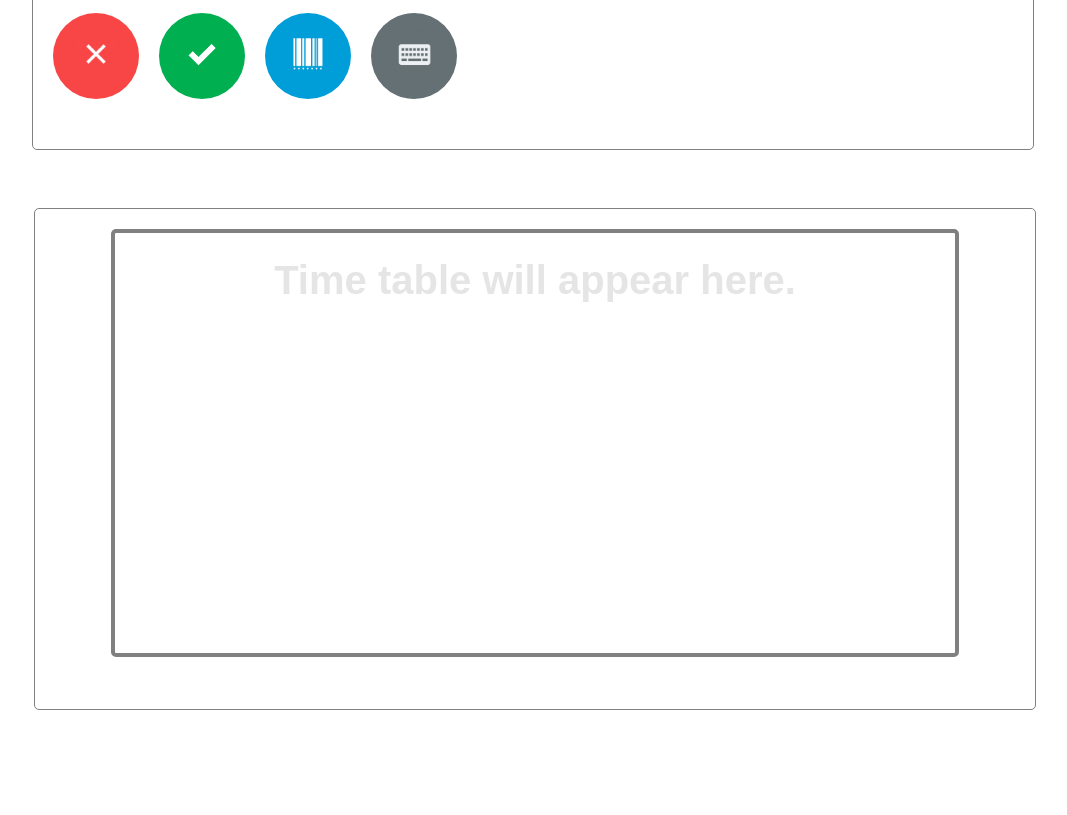
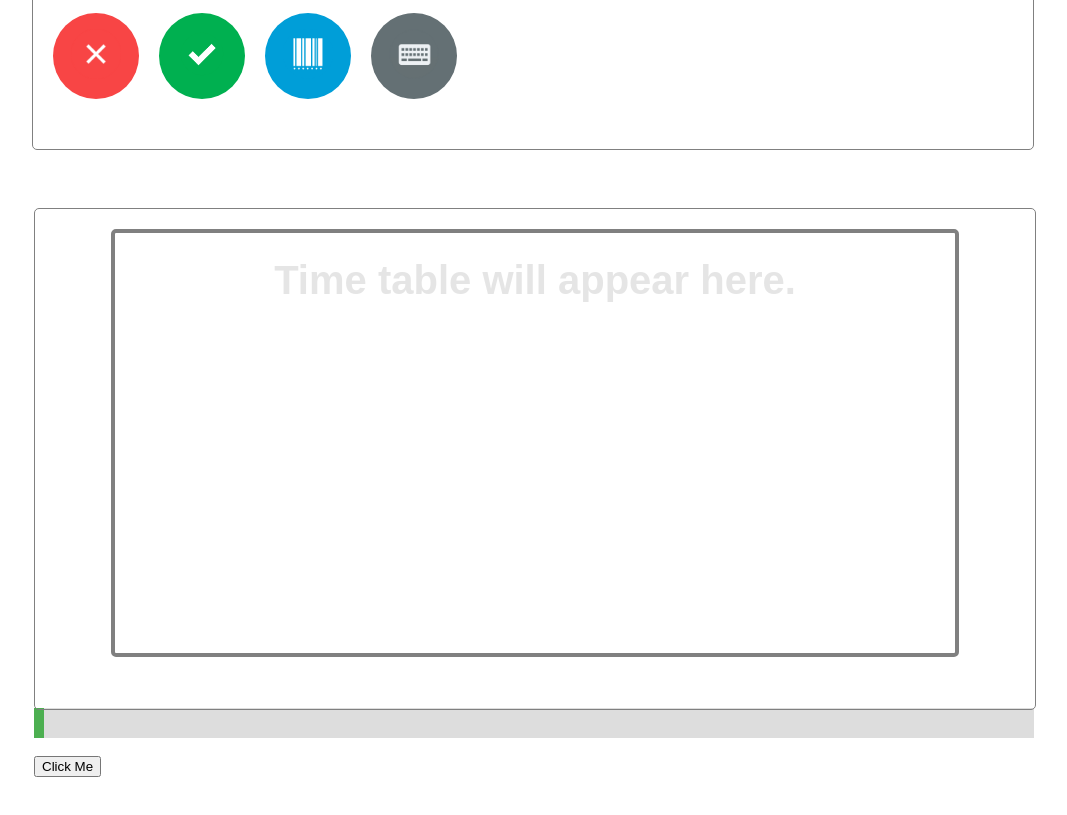
Before and after one commit to SamuelPrice308401/Group-Project, a plain HTML site: page index.html in a window 1280 px wide. Shown: the part 504-1319 px from the top of the page, without its empty margins (106-1173 px from the left). Before the commit the page ends 1214 px from the top, so only its background shows below. Drawn offline with nearby package versions, Linux system fonts and the light colour scheme.

Commit message:
Update index.html

```diff
--- a/index.html
+++ b/index.html
@@ -5,7 +5,35 @@
     <title>Student I.D. Barcode Scanner</title>
     <link rel="stylesheet" type="text/css" href="style.css">
 
+	  <script>
+		function move() {
+  		var elem = document.getElementById("bar");
+  		var width = 1;
+  		var id = setInterval(frame, 10);
+  		function frame() {
+    			if (width >= 100) {
+     				 clearInterval(id);
+   			 } else {
+      			 width++;
+      			 elem.style.width = width + '%';
+    			}
+  		    }
+		}
 
+	  </script>
+  	<style>
+		#progressBar {
+		  width: 100%;
+		  height: 30px;
+		  background-color: #ddd;
+		}
+
+		#bar {
+		  width: 1%;
+		  height: 100%;
+		  background-color: #4CAF50;
+		}
+        </style>
   </head>
 
 
@@ -201,6 +229,14 @@
 
         </div> <!-- End of timeTable Holder -->
 
+	<div id="progressBar">
+        	<div id="bar"></div>
+	</div>
+
+<br>
+<button onclick="move()">Click Me</button>
+
+
 
 
 
```
